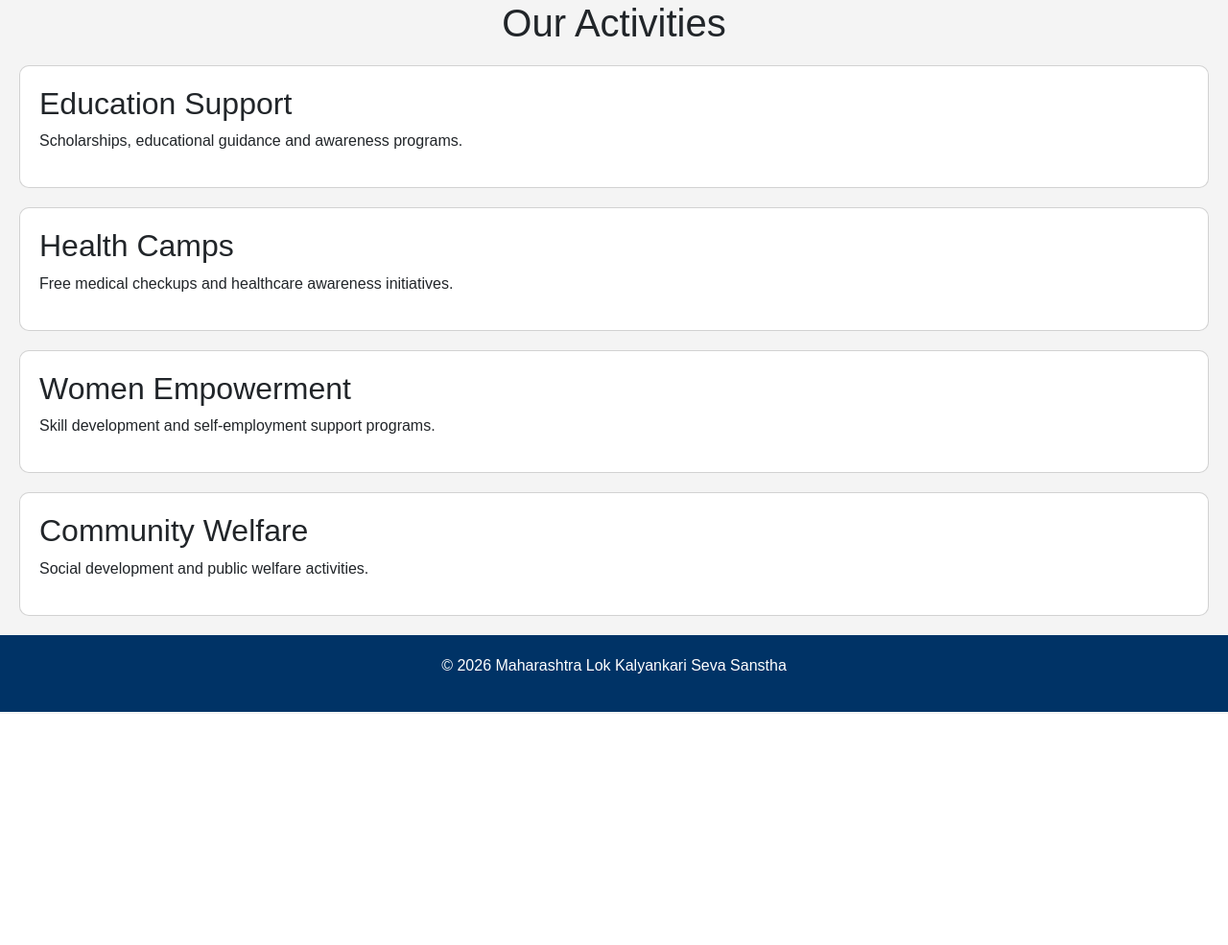
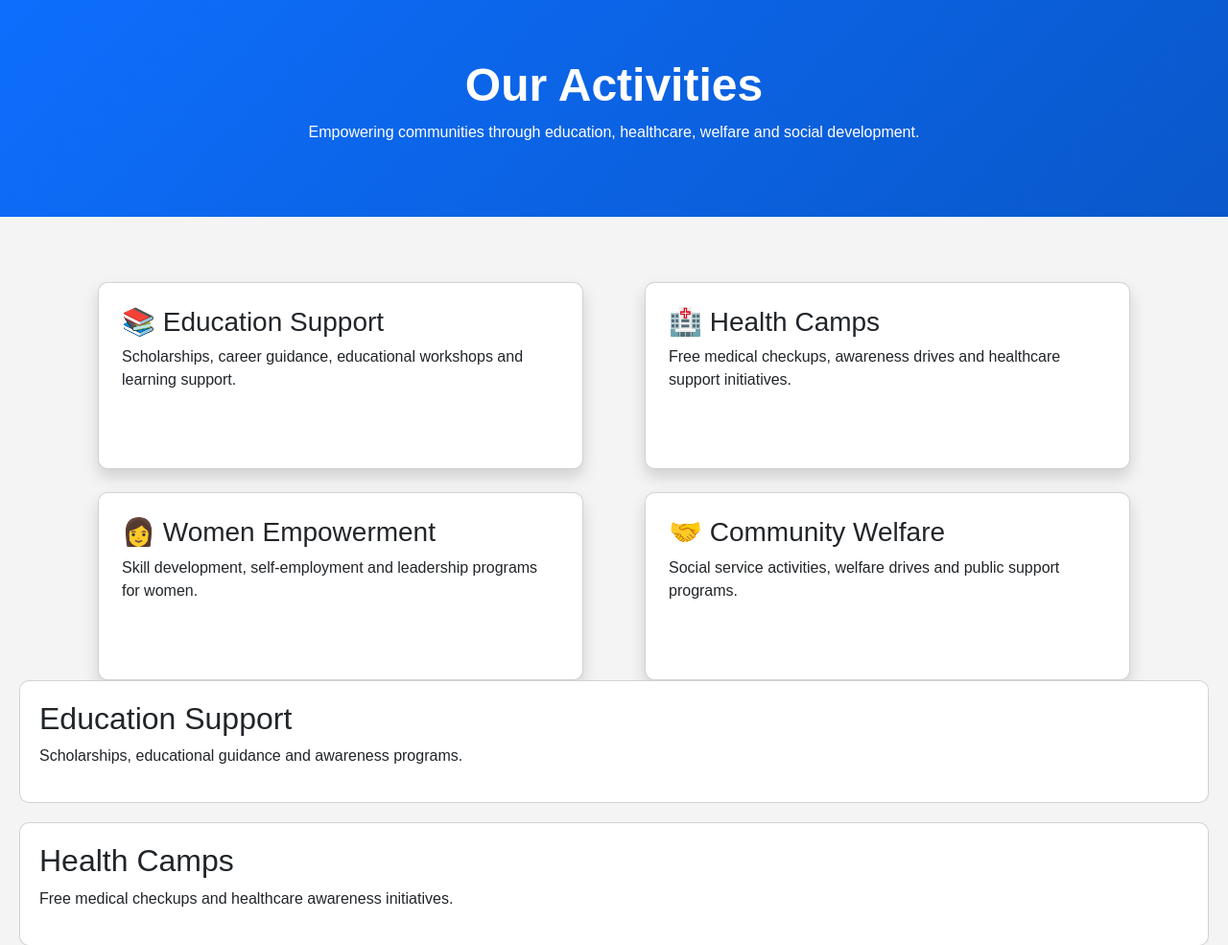
Before and after one commit to sarthakakkalkote-tech/mlks-ngo-website, a Flask app: page /activities in a window 1280 px wide. Shown: the part 56-1041 px from the top of the page at 96% size. Before the commit the page ends 798 px from the top, so only its background shows below. Run offline with Flask 3, Linux system fonts and the light colour scheme.

Commit message:
Improved Activities Page

```diff
--- a/static/style.css
+++ b/static/style.css
@@ -47,6 +47,7 @@ footer{
     text-align:center;
     padding:20px;
     margin-top:20px;
+}
 
     .hero button{
     padding:12px 25px;
@@ -55,6 +56,7 @@ footer{
     background:#003366;
     color:white;
     font-size:16px;
+
 }
 
 .hero button:hover{
@@ -97,4 +99,28 @@ footer{
 .card:hover{
     transform: translateY(-5px);
 }
+
+/* About Page */
+
+.about-banner{
+    background: linear-gradient(135deg,#0d6efd,#0a58ca);
+    color:white;
+    text-align:center;
+    padding:60px 20px;
 }
+
+.about-banner h1{
+    font-size:3rem;
+    font-weight:bold;
+}
+
+.about-section{
+    background:#f8f9fa;
+    padding:50px 0;
+}
+
+.about-card{
+    border:none;
+    border-radius:15px;
+    box-shadow:0 4px 12px rgba(0,0,0,0.1);
+}
--- a/templates/activities.html
+++ b/templates/activities.html
@@ -53,7 +53,64 @@
   </div>
 </nav>
 
-<h1 style="text-align:center;">Our Activities</h1>
+<section class="about-banner">
+
+    <h1>Our Activities</h1>
+
+    <p>
+        Empowering communities through education,
+        healthcare, welfare and social development.
+    </p>
+
+</section>
+
+<div class="container mt-5">
+
+    <div class="row g-4">
+
+        <div class="col-md-6">
+            <div class="card p-4 shadow h-100">
+                <h3>📚 Education Support</h3>
+                <p>
+                    Scholarships, career guidance,
+                    educational workshops and learning support.
+                </p>
+            </div>
+        </div>
+
+        <div class="col-md-6">
+            <div class="card p-4 shadow h-100">
+                <h3>🏥 Health Camps</h3>
+                <p>
+                    Free medical checkups, awareness drives
+                    and healthcare support initiatives.
+                </p>
+            </div>
+        </div>
+
+        <div class="col-md-6">
+            <div class="card p-4 shadow h-100">
+                <h3>👩 Women Empowerment</h3>
+                <p>
+                    Skill development, self-employment
+                    and leadership programs for women.
+                </p>
+            </div>
+        </div>
+
+        <div class="col-md-6">
+            <div class="card p-4 shadow h-100">
+                <h3>🤝 Community Welfare</h3>
+                <p>
+                    Social service activities,
+                    welfare drives and public support programs.
+                </p>
+            </div>
+        </div>
+
+    </div>
+
+</div>
 
 <div class="card">
     <h2>Education Support</h2>
```
Also changed, not shown: templates/about.html (+84 -4 lines).
